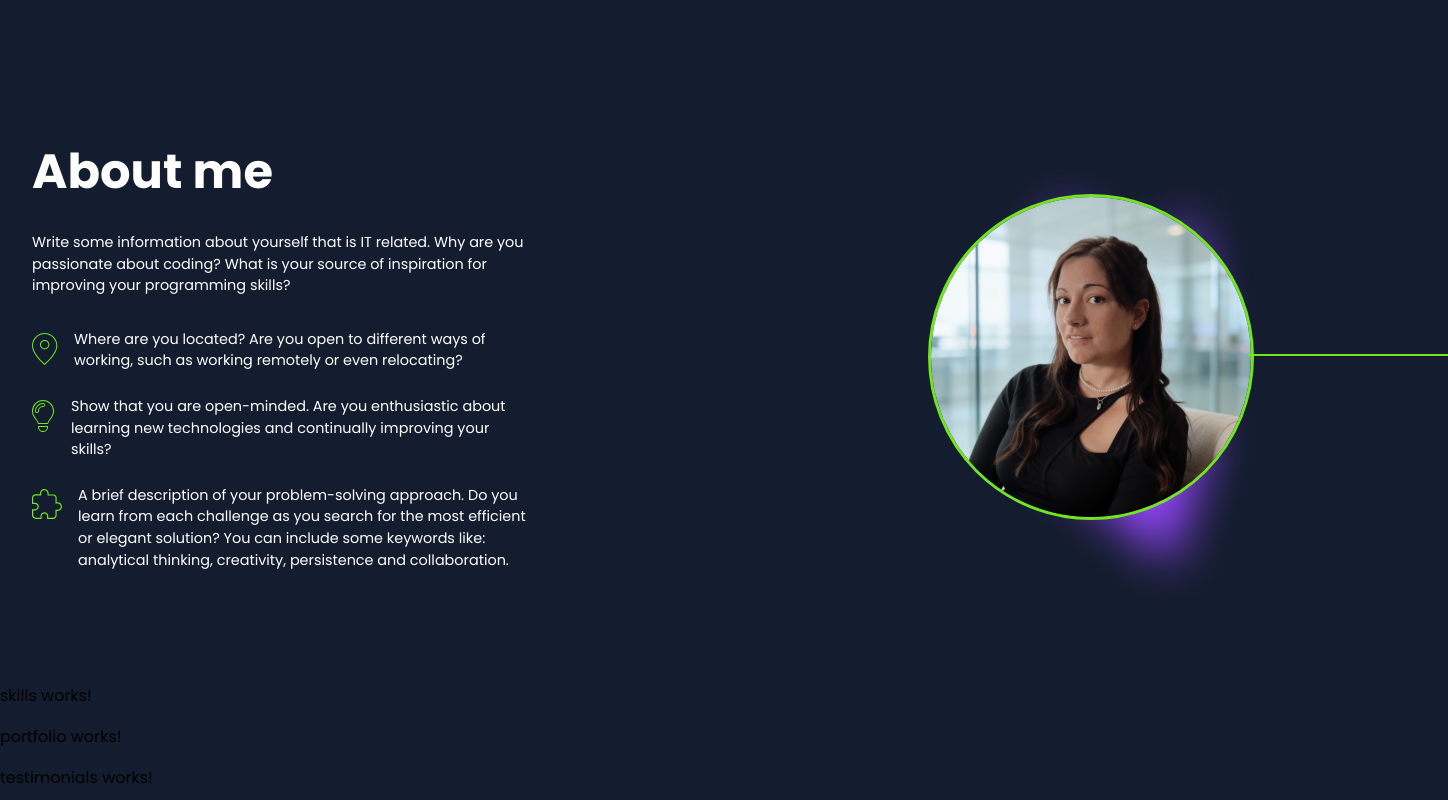
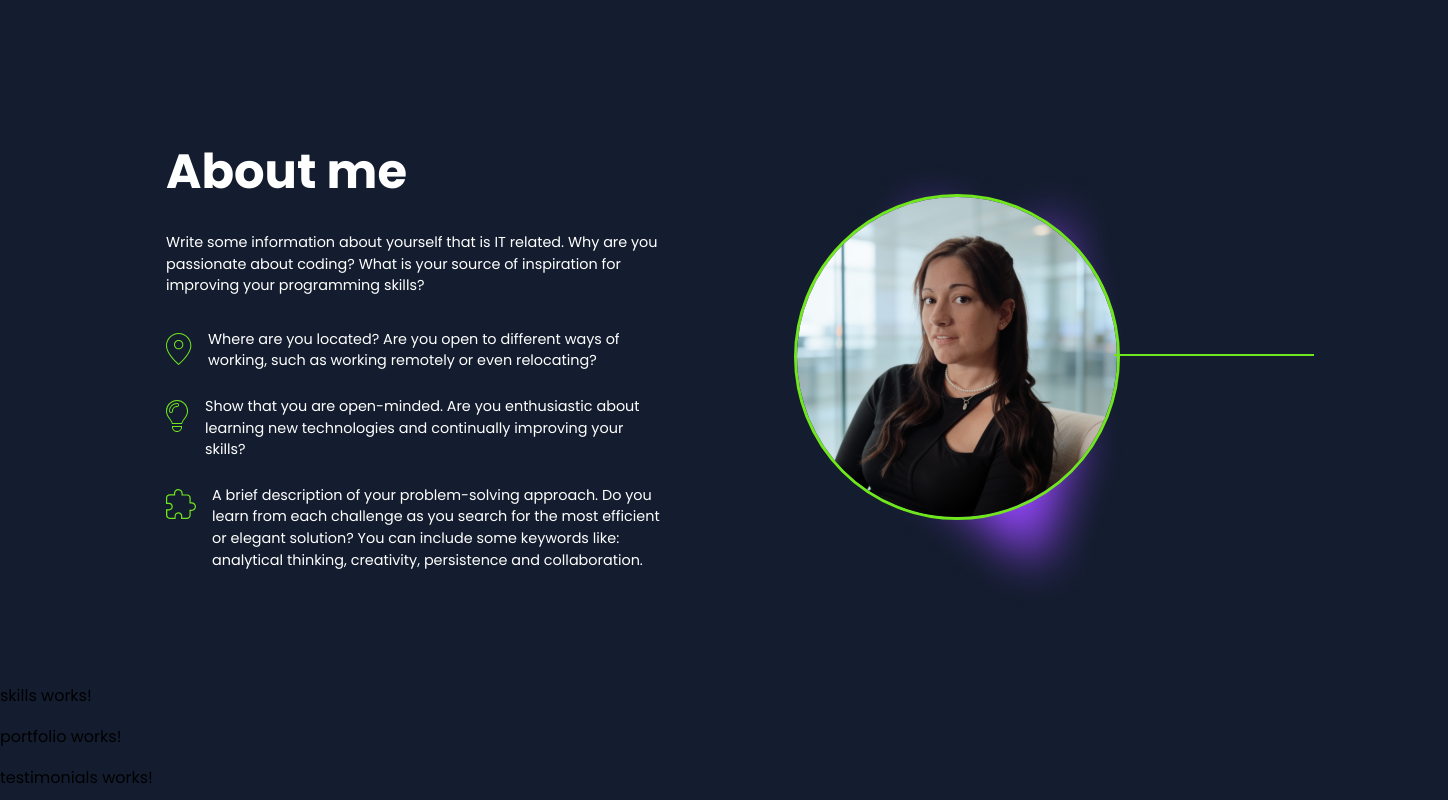
Before and after one commit to AlicaHaunstetter/Portfolio, an Angular app in the folder Portfolio/: page / in a window 1280 px wide. Shown: the part 760-1560 px from the top of the page, 1448 px wide, since content can reach past the window. Built offline with nearby package versions, Linux system fonts and the light colour scheme.

Commit message:
about me positioning adjustments

```diff
--- a/Portfolio/src/app/components/about-me/about-me.scss
+++ b/Portfolio/src/app/components/about-me/about-me.scss
@@ -6,8 +6,8 @@
   &__inner {
     display: flex;
     align-items: center;
-    justify-content: space-between;
-    gap: 4rem;
+    justify-content: center;
+    gap: 8rem;
   }
 
   &__text {
--- a/Portfolio/src/styles.scss
+++ b/Portfolio/src/styles.scss
@@ -33,5 +33,5 @@ body {
 .content-wrapper {
   max-width: 1440px;
   margin: 0 auto;
-  padding-inline: 2rem;
+  padding-inline: 4rem;
 }
```
